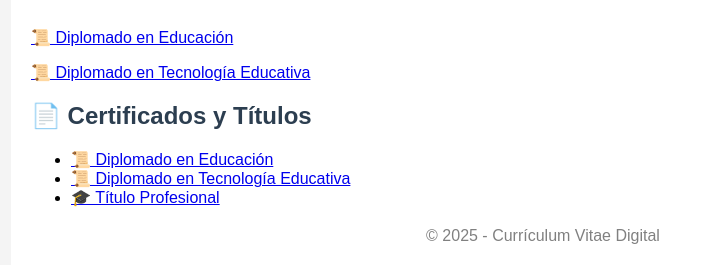
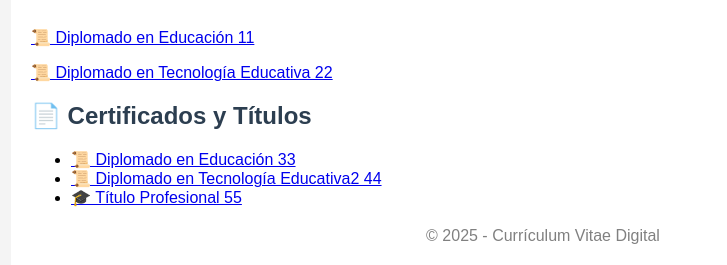
Before and after one commit to juancarlosarteagaflores/juancarlosarteaga.github.io, a plain HTML site: page index.html in a window 1280 px wide. Shown: the part 980-1245 px from the top of the page, without its empty margins (97-824 px from the left). Drawn offline with Linux system fonts and the light colour scheme.

Commit message:
Update index.html

```diff
--- a/index.html
+++ b/index.html
@@ -75,7 +75,7 @@
     </div>
 <p>
   <a href="#" onclick="mostrar('certificado1')">
-    📜 Diplomado en Educación
+    📜 Diplomado en Educación 11
   </a>
 </p>
 
@@ -83,7 +83,7 @@
 
 <p>
   <a href="#" onclick="mostrar('certificado2')">
-    📜 Diplomado en Tecnología Educativa
+    📜 Diplomado en Tecnología Educativa 22
   </a>
 </p>
 
@@ -93,19 +93,19 @@
 <ul>
   <li>
     <a href="hhttps://drive.google.com/file/d/1Yn7067qNkuRZlxFlho45iPgwgYgWAcwa/view?usp=drive_link" target="_blank">
-      📜 Diplomado en Educación
+      📜 Diplomado en Educación  33
     </a>
   </li>
 
   <li>
     <a href="https://drive.google.com/file/d/1kVHryqwEXQeI5MwGkqS410urhpRnFNZr/view?usp=sharing" target="_blank">
-      📜 Diplomado en Tecnología Educativa
+      📜 Diplomado en Tecnología Educativa2 44
     </a>
   </li>
 
   <li>
     <a href="https://drive.google.com/file/d/1XUHQTB1qGnuvlyPTqCYjnvNu2UOhVXOZ/view?usp=drive_link" target="_blank">
-      🎓 Título Profesional
+      🎓 Título Profesional 55
     </a>
   </li>
 </ul>
```
